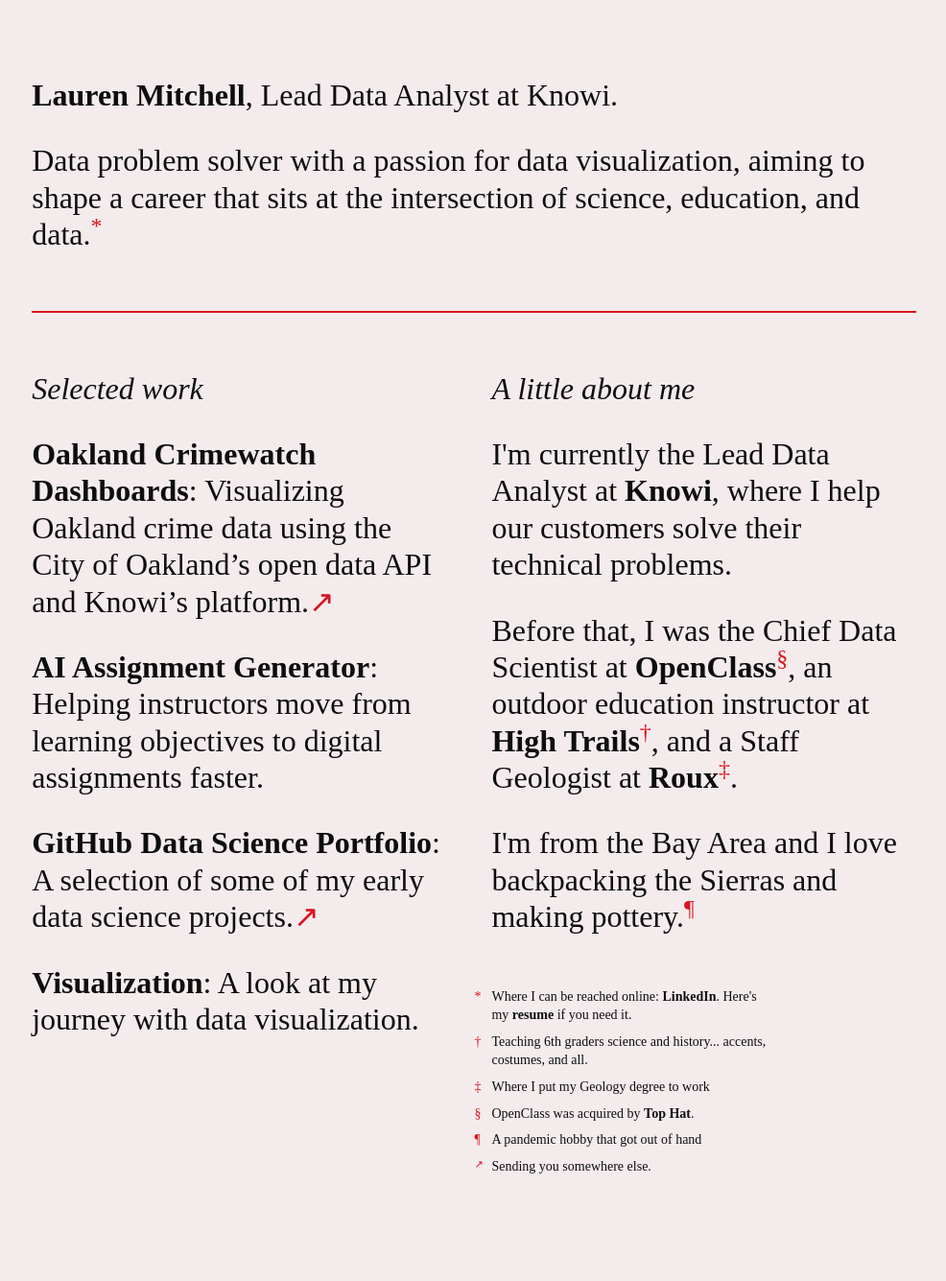
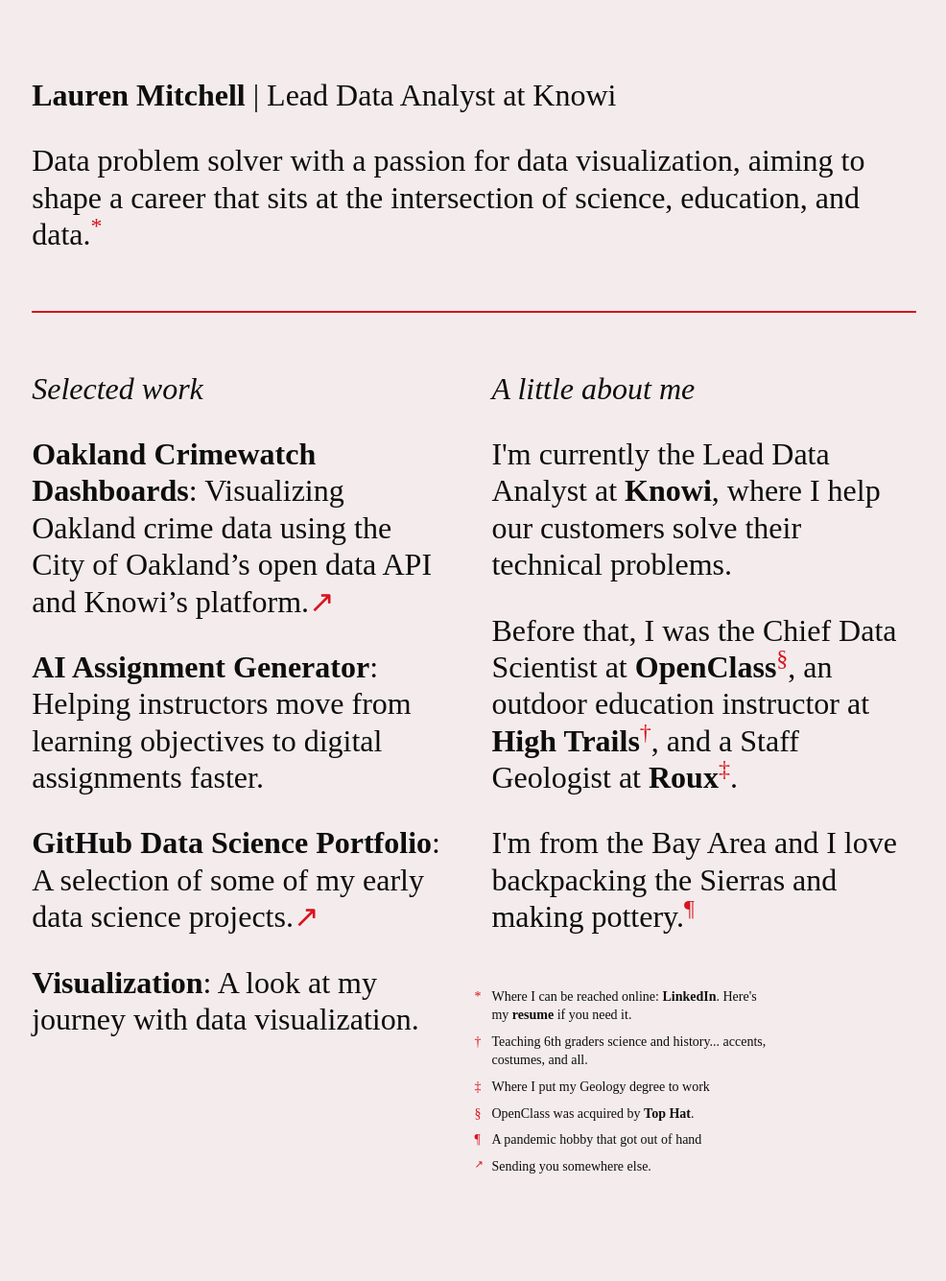
Before and after one commit to laurenmitch/laurenmitch.github.io, a Jekyll site: the page built from index.html, in a window 1280 px wide. Shown: the whole page at 96% size, without its empty margins (146-1132 px from the left). Built offline with Jekyll 4.4.1, drawn with Linux system fonts in a browser that asks for light colours; some web fonts are replaced.

Commit message:
Use pipe separator in homepage header
Co-Authored-By: Claude Opus 5 <noreply@anthropic.com>

```diff
--- a/index.html
+++ b/index.html
@@ -10,7 +10,7 @@ image: "/img/og-img.png"
   <div class="home">
     <div class="intro">
       <div>
-        <h1><span class="hint" title="Type my name and see what happens">Lauren</span> Mitchell</h1>, Lead Data Analyst at Knowi.
+        <h1><span class="hint" title="Type my name and see what happens">Lauren</span> Mitchell</h1> | Lead Data Analyst at Knowi
       </div>
       <div>Data problem solver with a passion for data visualization, aiming to shape a career that sits at the intersection of science, education, and data.<span class="accent superscript" id="asterisk" onmouseover="addClass(asterisk2, 'footnote-accent');" onmouseout="removeClass(asterisk2, 'footnote-accent');">*</span></div>
       <hr class="accent">
```
